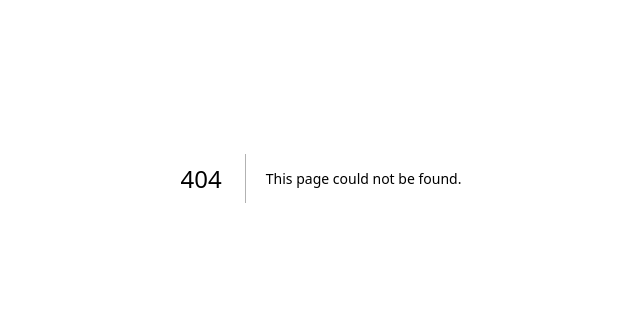
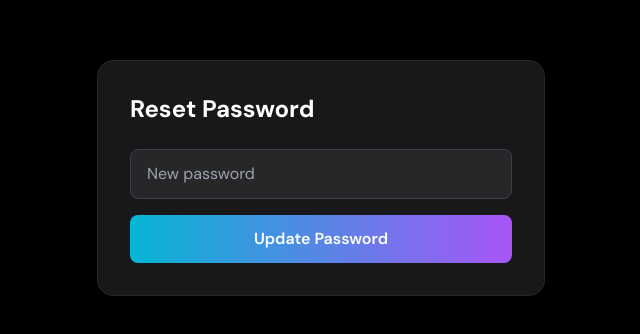
Before and after one commit to tsam98-test/ledger, a Next.js app: page /app/reset-password in a window 1280 px wide. Before the commit this address had no page. Shown: the part 222-556 px from the top of the page, without its empty margins (319-959 px from the left). Built offline with nearby package versions, Linux system fonts and the light colour scheme; no server answers; a web font is replaced by a local one.

Commit message:
page.tsx

```diff
--- /dev/null
+++ b/app/app/reset-password/page.tsx
@@ -0,0 +1,97 @@
+'use client'
+
+import { useState, type FormEvent } from 'react'
+import { createClient } from '@/lib/supabase/client'
+import { useRouter } from 'next/navigation'
+
+export default function ResetPasswordPage() {
+  const supabase = createClient()
+  const router = useRouter()
+
+  const [password, setPassword] = useState('')
+  const [loading, setLoading] = useState(false)
+  const [message, setMessage] = useState('')
+  const [error, setError] = useState('')
+
+  async function updatePassword(e: FormEvent<HTMLFormElement>) {
+    e.preventDefault()
+
+    setError('')
+    setMessage('')
+
+    if (password.length < 6) {
+      setError('Password must be at least 6 characters.')
+      return
+    }
+
+    try {
+      setLoading(true)
+
+      const { error } = await supabase.auth.updateUser({
+        password,
+      })
+
+      if (error) {
+        setError(error.message)
+        return
+      }
+
+      setMessage('Password updated successfully.')
+
+      setTimeout(() => {
+        router.push('/login')
+      }, 2000)
+    } catch {
+      setError('Something went wrong.')
+    } finally {
+      setLoading(false)
+    }
+  }
+
+  return (
+    <div className="min-h-screen flex items-center justify-center bg-black px-4">
+      <div className="w-full max-w-md bg-zinc-900 border border-zinc-800 rounded-2xl p-8">
+        <h1 className="text-2xl font-bold text-white mb-6">
+          Reset Password
+        </h1>
+
+        <form
+          onSubmit={updatePassword}
+          className="space-y-4"
+        >
+          <input
+            type="password"
+            placeholder="New password"
+            value={password}
+            onChange={(e) =>
+              setPassword(e.target.value)
+            }
+            className="w-full rounded-lg bg-zinc-800 border border-zinc-700 px-4 py-3 text-white"
+          />
+
+          {error && (
+            <div className="text-red-400 text-sm">
+              {error}
+            </div>
+          )}
+
+          {message && (
+            <div className="text-green-400 text-sm">
+              {message}
+            </div>
+          )}
+
+          <button
+            type="submit"
+            disabled={loading}
+            className="w-full rounded-lg py-3 text-white font-semibold bg-gradient-to-r from-cyan-500 to-purple-500 disabled:opacity-50"
+          >
+            {loading
+              ? 'Updating...'
+              : 'Update Password'}
+          </button>
+        </form>
+      </div>
+    </div>
+  )
+}
```
